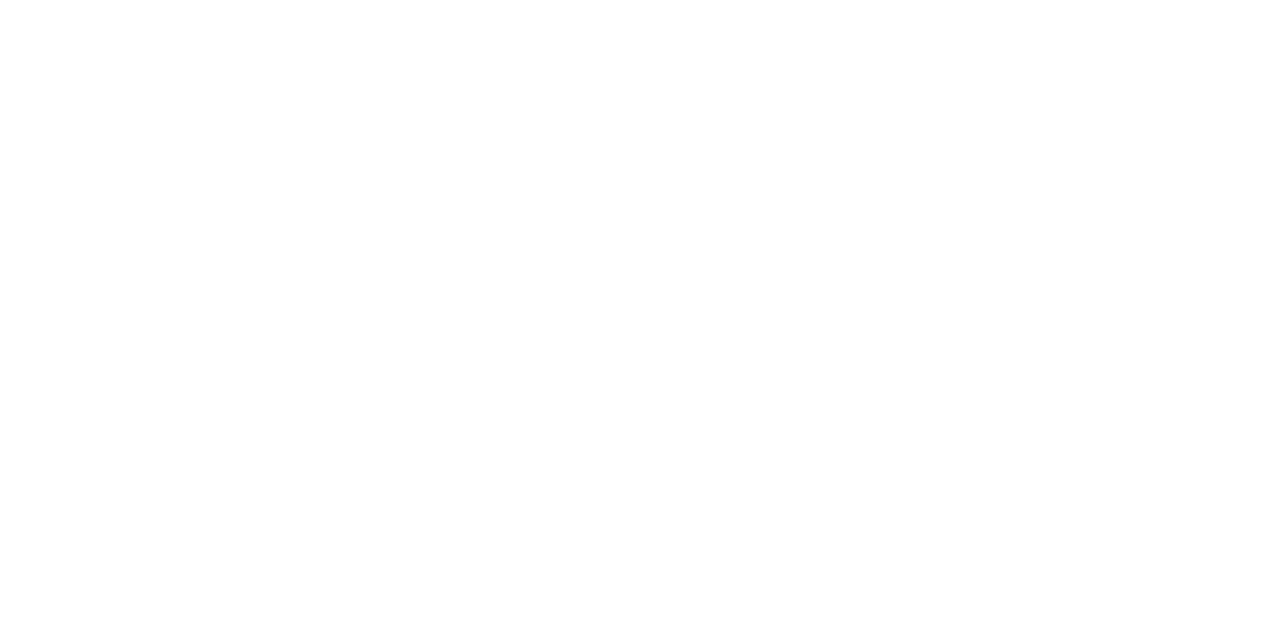
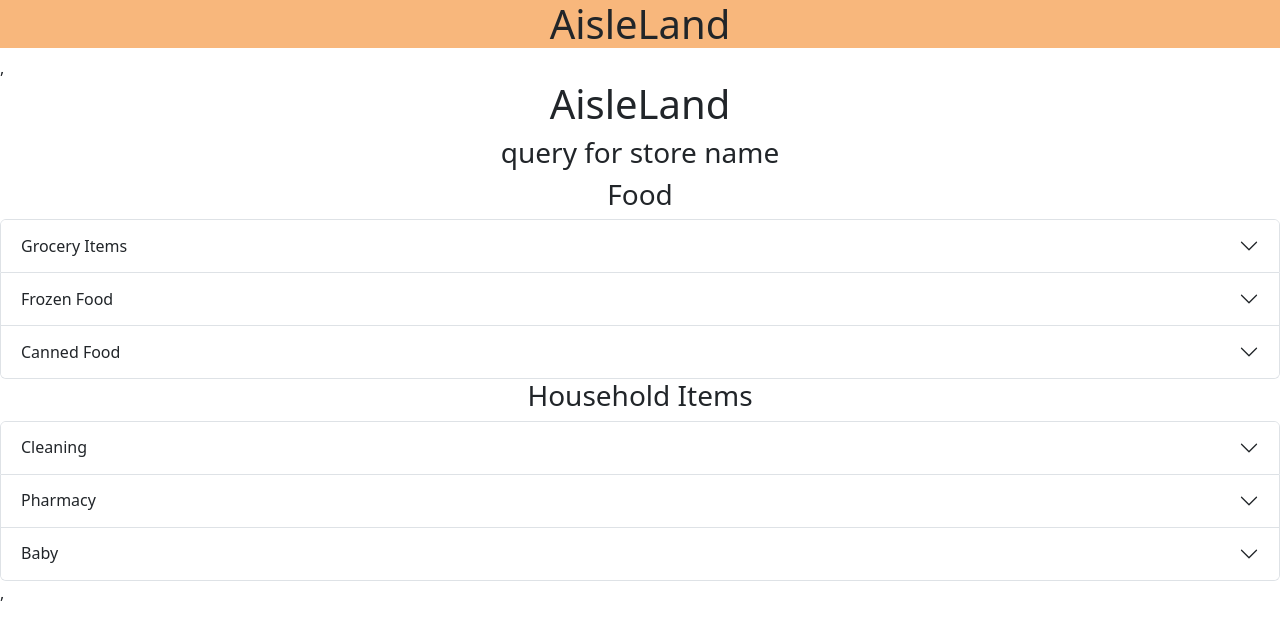
Before and after one commit to nickjestes/aisleland, a React (Create React App) app: page /search in a window 1280 px wide. Before the commit this address had no page. Shown: the top 640 px of the page. Built offline with nearby package versions, Linux system fonts and the light colour scheme.

Commit message:
search brings to new page

```diff
--- a/src/App.js
+++ b/src/App.js
@@ -4,6 +4,7 @@
 // import Form from 'react-bootstrap/Form';
 import Results from './Results';
 import Home from './Home';
+import MultiStorePage from './MultiStorePage';
 import { BrowserRouter as Router, Routes, Route } from 'react-router-dom';
 import './App.css';
 
@@ -14,6 +15,7 @@
       <Routes>
         <Route path="/" element={<Home/>}/>
         <Route path="/results" element={<Results/>}/>
+        <Route path="/search" element={<MultiStorePage/>}/>
       </Routes>
     </Router>
   );
--- /dev/null
+++ b/src/MultiStorePage.js
@@ -0,0 +1,14 @@
+import React from "react";
+import Header from "./components/Header";
+import StoreTable from "./components/StoreTable";
+
+function MultiStore() {
+  return (
+    <div>
+      <Header />,
+      <StoreTable />,
+    </div>
+  );
+}
+
+export default MultiStore;
--- a/src/components/BrandNav.js
+++ b/src/components/BrandNav.js
@@ -2,13 +2,15 @@
 import Navbar from 'react-bootstrap/Navbar';
 import Button from 'react-bootstrap/Button';
 import Form from 'react-bootstrap/Form';
+// import { BrowserRouter as Router, Routes, Route } from 'react-router-dom';
+// import MultiStore from '../MultiStorePage';
 
 function BrandNav() {
   return (
     <>
       <Navbar bg="dark">
         <Container>
-          <Navbar.Brand href="#home">
+          <Navbar.Brand href="/search">
             {/* <img
               src="../"
               width="30"
@@ -30,7 +32,9 @@
                 className="me-2"
                 aria-label="Search"
                 />
-                <Button variant="outline-success">Search</Button>
+                <Button variant="outline-success">
+                    Search
+                </Button>
             </Form>
           </Navbar.Brand>
         </Container>
@@ -39,4 +43,16 @@
   );
 }
 
+
+
+
+// Route dump
+// onClick={
+//     <Router>
+//         <Routes>
+//         <Route path="/search" element={<MultiStore/>}/>
+//     </Routes>
+// </Router>
+// }>
+
 export default BrandNav;
```
